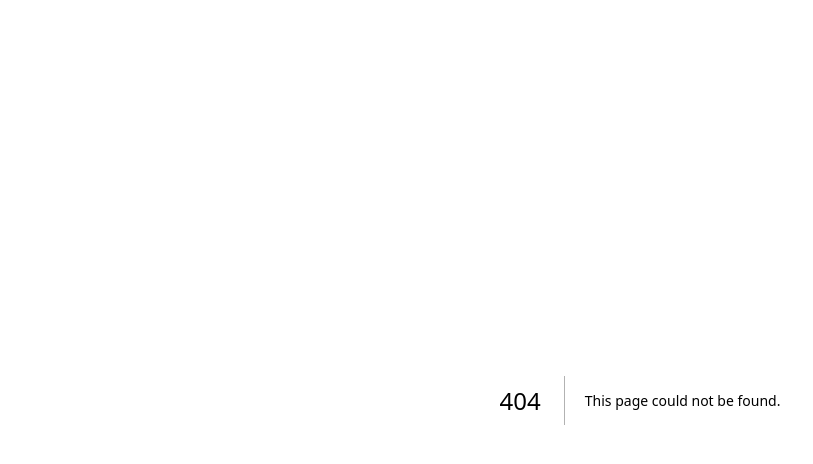
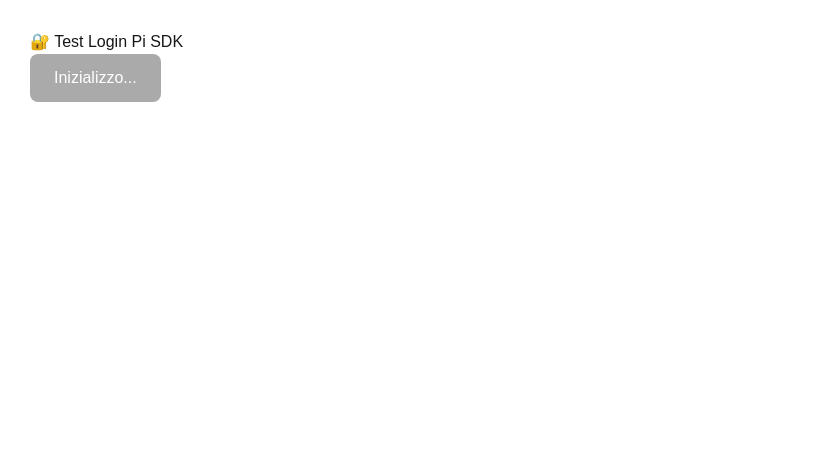
Before and after one commit to pizzettarooo/pi-game, a Next.js app: page /login in a window 1280 px wide. Before the commit this address had no page. Shown: the top 464 px of the page, without its empty margins (0-813 px from the left). Built offline with nearby package versions, Linux system fonts and the light colour scheme.

Commit message:
Test login SDK con pagina dedicata

```diff
--- /dev/null
+++ b/pages/login.tsx
@@ -0,0 +1,81 @@
+import { useEffect, useState } from 'react'
+
+export default function LoginTest() {
+  const [sdkReady, setSdkReady] = useState(false)
+
+  useEffect(() => {
+    const initPi = async () => {
+      try {
+        await window.Pi.init({
+          version: '2.0',
+          sandbox: true,
+          appId: 'test-accdbdb15ea84aac'
+        })
+        console.log('✅ Pi SDK inizializzato')
+        setSdkReady(true)
+      } catch (err) {
+        console.error('❌ Errore init Pi SDK:', err)
+      }
+    }
+
+    const loadPiSdk = () => {
+      if (!document.getElementById('pi-sdk')) {
+        const script = document.createElement('script')
+        script.src = 'https://sdk.minepi.com/pi-sdk.js'
+        script.id = 'pi-sdk'
+        script.async = true
+        script.onload = () => {
+          console.log('📦 SDK caricato, avvio init...')
+          initPi()
+        }
+        document.body.appendChild(script)
+      } else {
+        initPi()
+      }
+    }
+
+    loadPiSdk()
+  }, [])
+
+  const handleLogin = async () => {
+    console.log('👆 Login cliccato')
+    if (!window.Pi || !window.Pi.authenticate) {
+      console.error('❌ Pi SDK non disponibile in window')
+      return
+    }
+
+    try {
+      const scopes = ['username', 'payments', 'wallet_address']
+      // eslint-disable-next-line @typescript-eslint/no-explicit-any
+      const auth = await window.Pi.authenticate(scopes, (payment: any) => {
+        console.log('💰 Pagamento incompleto:', payment)
+      })
+
+      console.log('✅ Login completato:', auth)
+      alert(`Benvenuto ${auth.user.username}, wallet: ${auth.user.wallet_address}`)
+    } catch (err) {
+      console.error('❌ Errore login:', err)
+    }
+  }
+
+  return (
+    <div style={{ padding: 30 }}>
+      <h2>🔐 Test Login Pi SDK</h2>
+      <button
+        onClick={handleLogin}
+        disabled={!sdkReady}
+        style={{
+          padding: '12px 24px',
+          fontSize: '16px',
+          backgroundColor: sdkReady ? '#4CAF50' : '#aaa',
+          color: '#fff',
+          border: 'none',
+          borderRadius: '8px',
+          cursor: sdkReady ? 'pointer' : 'not-allowed',
+        }}
+      >
+        {sdkReady ? 'Login con Pi' : 'Inizializzo...'}
+      </button>
+    </div>
+  )
+}
```
